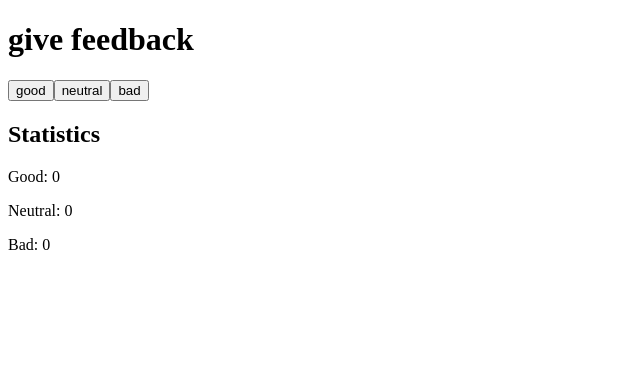
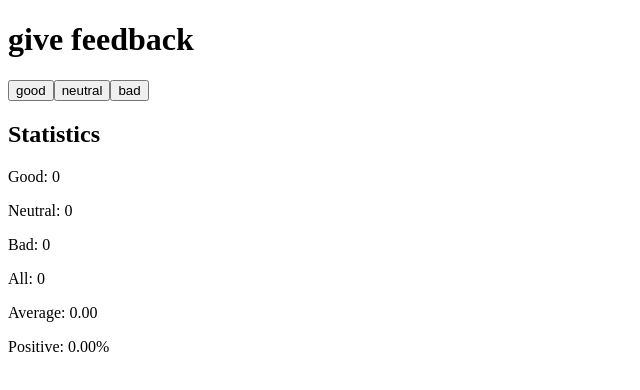
Before and after one commit to socratic617/Full-Stack-Open-Exercises, a React (Vite) app in the folder part-1-excercise/part1/: page / in a window 1280 px wide. Shown: the top 390 px of the page, without its empty margins (0-640 px from the left). Built offline with nearby package versions, Linux system fonts and the light colour scheme.

Commit message:
added statistics section for average, positive reviews, and all reviews 1.7 complete

```diff
--- a/part-1-excercise/part1/src/App.jsx
+++ b/part-1-excercise/part1/src/App.jsx
@@ -204,6 +204,46 @@
 //************************************************************************* */
 
 //Chapter 1 Part D Excercise 1.6
+// import React, { useState } from 'react';
+
+// const App = () => {
+//   // save clicks of each button to its own state
+//   const [good, setGood] = useState(0);
+//   const [neutral, setNeutral] = useState(0);
+//   const [bad, setBad] = useState(0);
+
+//   const handleGoodClick = () => {
+//     setGood(good + 1);
+//   };
+
+//   const handleNeutralClick = () => {
+//     setNeutral(neutral + 1);
+//   };
+
+//   const handleBadClick = () => {
+//     setBad(bad + 1);
+//   };
+
+//   return (
+//     <div>
+//       <h1>give feedback</h1>
+//       <button id="buttonone" onClick={handleGoodClick}>good</button>
+//       <button id="buttontwo" onClick={handleNeutralClick}>neutral</button>
+//       <button id="buttonthree" onClick={handleBadClick}>bad</button>
+//       <h2>Statistics</h2>
+//       <p>Good: {good}</p>
+//       <p>Neutral: {neutral}</p>
+//       <p>Bad: {bad}</p>
+//     </div>
+//   );
+// };
+
+// export default App;
+
+//************************************************************************* */
+
+//Chapter 1 Part D Excercise 1.7
+
 import React, { useState } from 'react';
 
 const App = () => {
@@ -211,18 +251,35 @@ const App = () => {
   const [good, setGood] = useState(0);
   const [neutral, setNeutral] = useState(0);
   const [bad, setBad] = useState(0);
+  const [all, setAll] = useState(0);
+  const [average, setAverage] = useState(0);
+  const [positive, setPositive] = useState(0);
 
   const handleGoodClick = () => {
     setGood(good + 1);
+    setAll(all + 1);
   };
 
   const handleNeutralClick = () => {
     setNeutral(neutral + 1);
+    setAll(all + 1);
   };
 
   const handleBadClick = () => {
     setBad(bad + 1);
+    setAll(all +1)
   };
+
+
+  // Calculate average and positive percentage whenever the feedback changes
+  React.useEffect(() => {
+    const totalFeedback = good + neutral + bad;
+    const avg = totalFeedback === 0 ? 0 : (good * 1 + neutral * 0 + bad * -1) / totalFeedback;
+    setAverage(avg.toFixed(2));
+
+    const positivePercent = totalFeedback === 0 ? 0 : (good / totalFeedback) * 100;
+    setPositive(positivePercent.toFixed(2));
+  }, [good, neutral, bad]);
 
   return (
     <div>
@@ -234,11 +291,21 @@ const App = () => {
       <p>Good: {good}</p>
       <p>Neutral: {neutral}</p>
       <p>Bad: {bad}</p>
+      <p>All: {all}</p>
+      <p>Average: {average}</p>
+      <p>Positive: {positive}%</p>
     </div>
   );
 };
 
 export default App;
+
+
+
+
+
+
+
 
 //************************************************************************ */
 //Excercise 4.1
```
